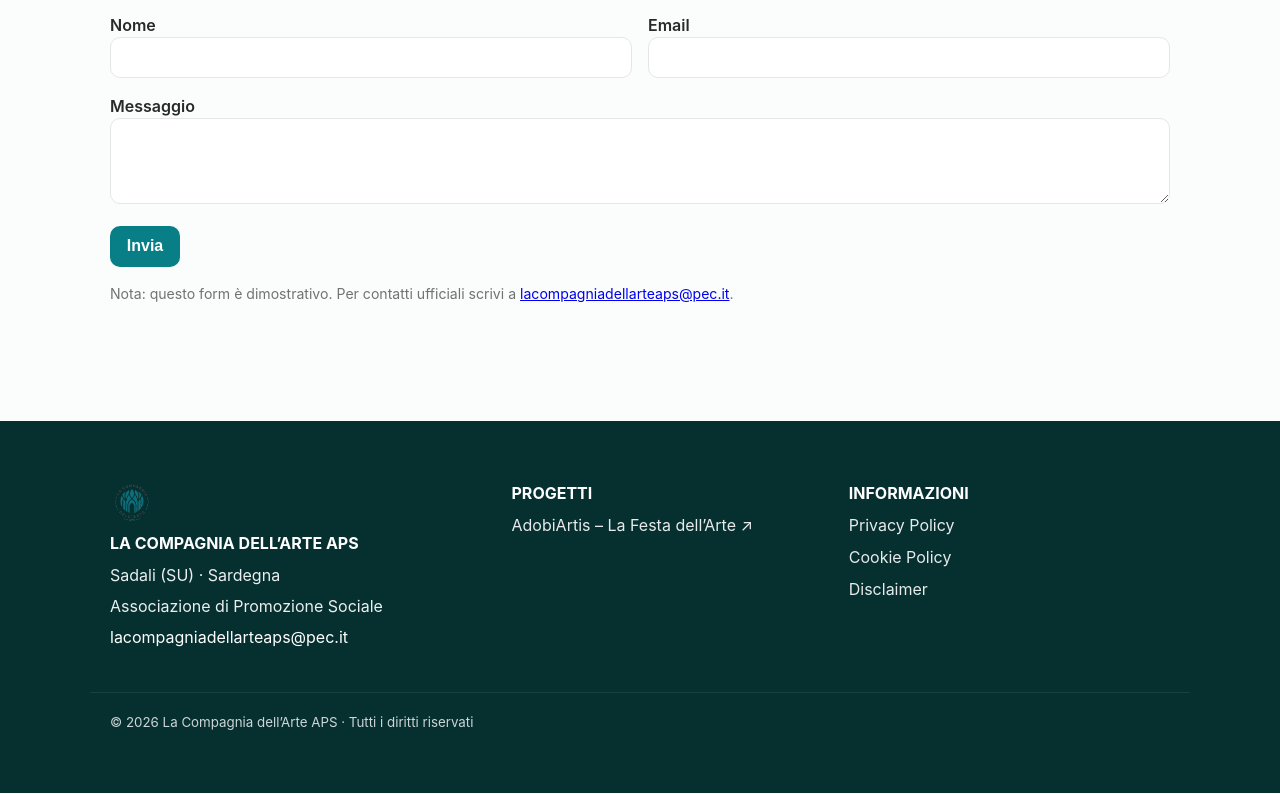
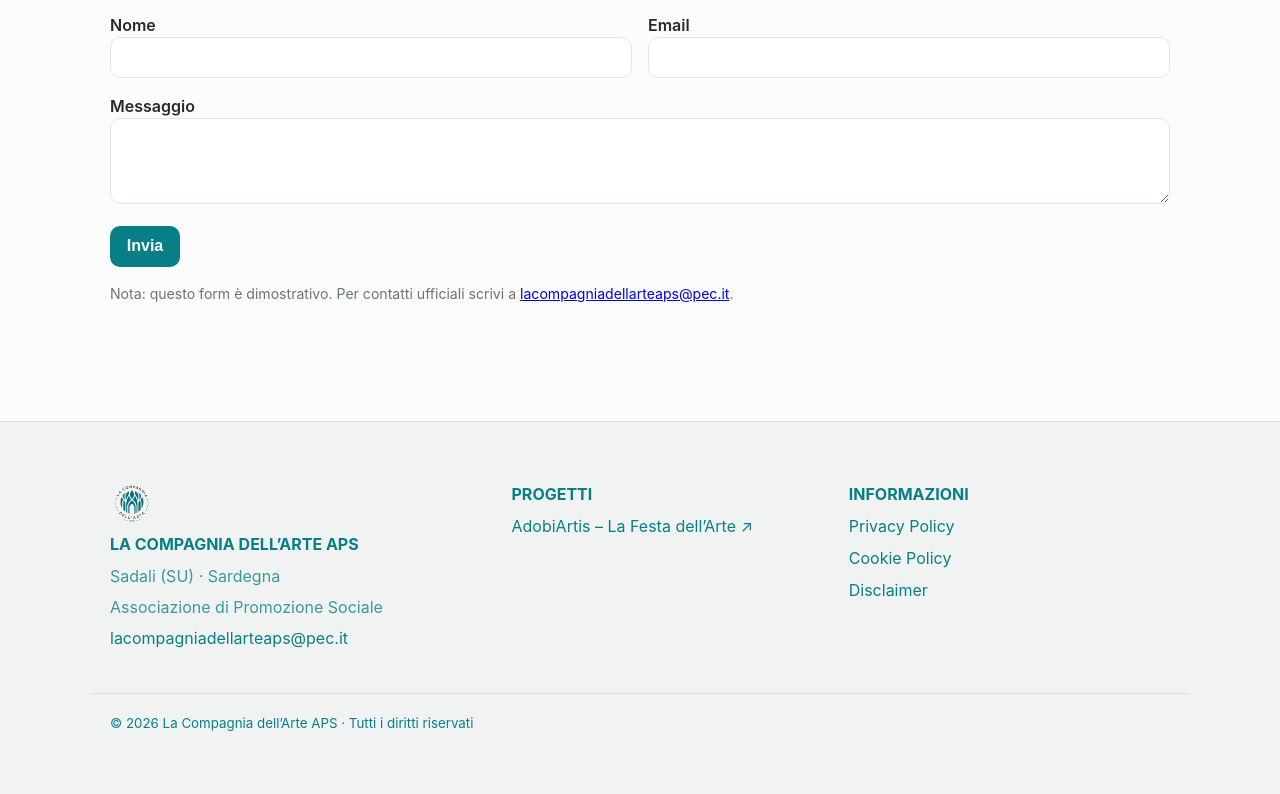
Before and after one commit to LaCompagniaDellArteAPS/associazione, a plain HTML site: page index.html in a window 1280 px wide. Shown: the part 2791-3585 px from the top of the page. Drawn offline with Linux system fonts and the light colour scheme.

Commit message:
Finalize footer light-teal styling and keep one consistent PEC contact email across site and legal pages

```diff
--- a/css/style.css
+++ b/css/style.css
@@ -10,6 +10,10 @@
   --shadow: 0 8px 28px rgba(16,22,26,0.06);
   --container-width:1100px;
   --radius:10px;
+  --footer-bg: #F1F3F2;
+  --footer-text: #087F87;
+  --footer-muted: rgba(8,127,135,0.78);
+  --footer-divider: rgba(8,127,135,0.15);
 }
 
 *{box-sizing:border-box}
@@ -93,15 +97,17 @@ body{
 .contact .full{grid-column:1/-1}
 .fine-print{font-size:.88rem;color:var(--muted)}
 
-.site-footer{background:#062f30;color:#fff;padding:2.5rem 0;margin-top:2rem}
+.site-footer{background:var(--footer-bg);color:var(--footer-text);padding:2.5rem 0;margin-top:2rem;border-top:1px solid var(--footer-divider)}
 .footer-grid{display:grid;grid-template-columns:1.2fr 1fr 1fr;gap:1rem;align-items:start}
-.footer-brand-block h4,.site-footer h4{margin-top:0;margin-bottom:.5rem}
-.footer-brand-block p,.site-footer p{margin-top:0;margin-bottom:.45rem;color:rgba(255,255,255,0.92)}
-.footer-brand-block a,.site-footer a{color:#fff;text-decoration:none}
+.footer-brand-block h4,.site-footer h4{margin-top:0;margin-bottom:.5rem;color:var(--footer-text)}
+.footer-brand-block p,.site-footer p{margin-top:0;margin-bottom:.45rem;color:var(--footer-muted)}
+.footer-brand-block a,.site-footer a{color:var(--footer-text);text-decoration:none}
+.footer-brand-block a:hover,.site-footer a:hover{opacity:.8;text-decoration:underline}
 .footer-links{list-style:none;padding:0;margin:0}
 .footer-links li{margin-bottom:.5rem}
-.footer-links a{text-decoration:none;color:rgba(255,255,255,0.9)}
-.footer-bottom-line{padding-top:1rem;border-top:1px solid rgba(255,255,255,0.08);margin-top:1rem;color:rgba(255,255,255,0.8)}
+.footer-links a{text-decoration:none;color:var(--footer-text);transition:opacity .2s ease}
+.footer-links a:hover{text-decoration:underline;opacity:.8}
+.footer-bottom-line{padding-top:1rem;border-top:1px solid var(--footer-divider);margin-top:1rem;color:var(--footer-text)}
 
 .scroll-fade{opacity:0;transform:translateY(10px);transition:opacity .6s ease,transform .6s ease}
 .scroll-fade.visible{opacity:1;transform:none}
```
